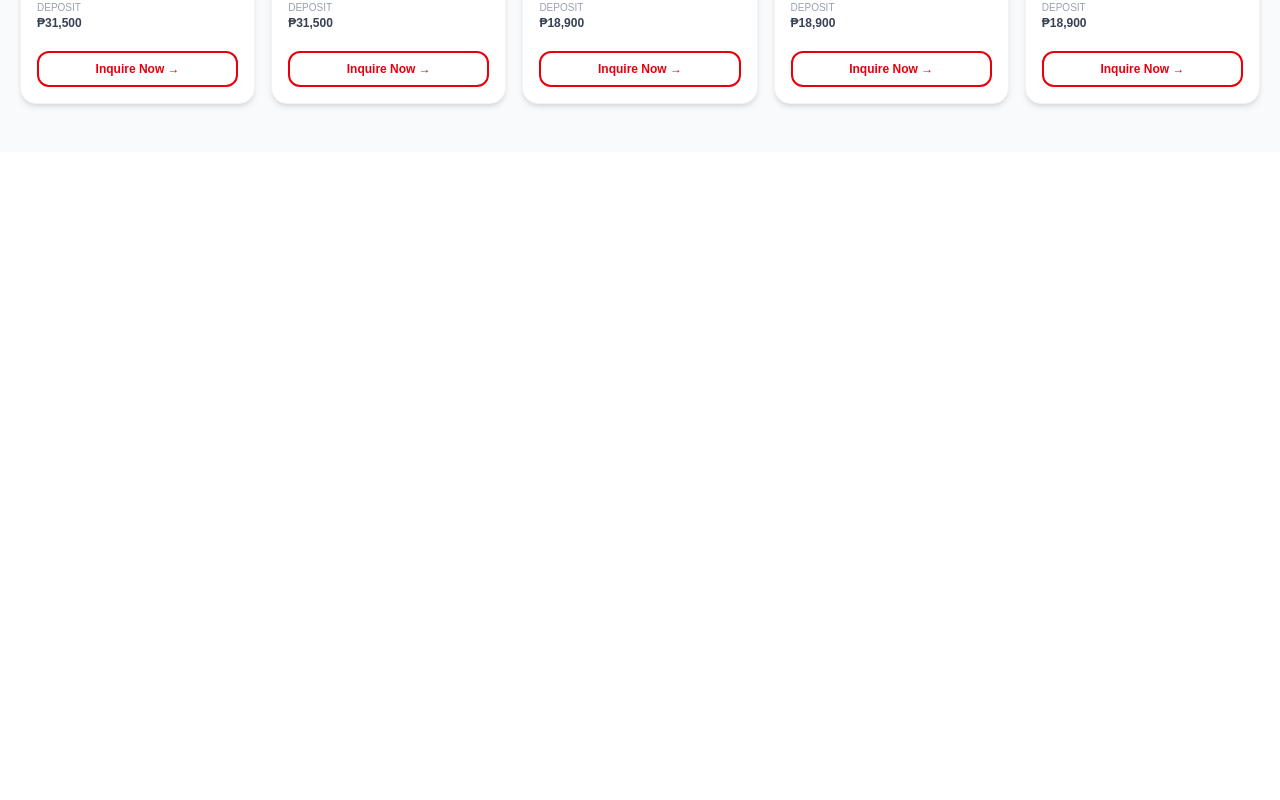
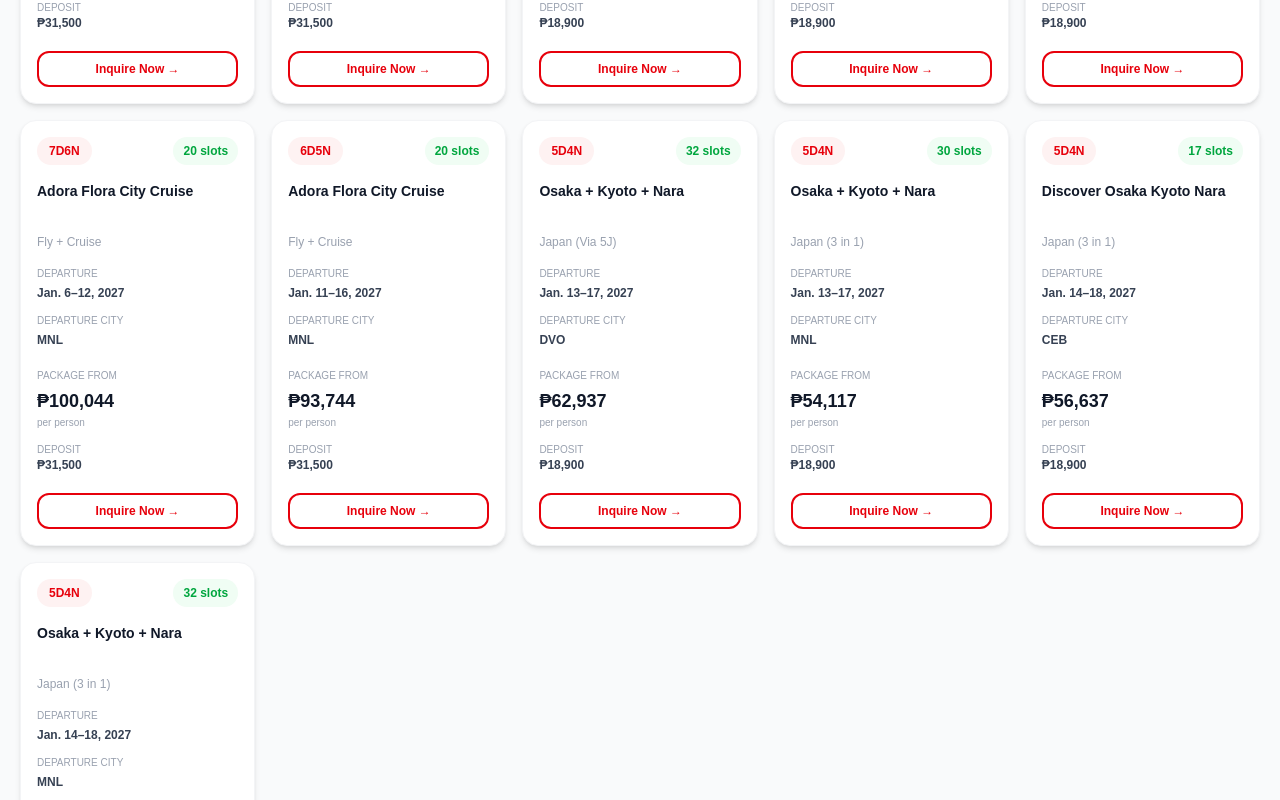
Before and after one commit to chingutravelandtours/chingu-website, a Next.js app: page /japan-tours in a window 1280 px wide. Shown: the part 980-1780 px from the top of the page. Before the commit the page ends 1132 px from the top, so only its background shows below. Built offline with nearby package versions, Linux system fonts and the light colour scheme.

Commit message:
Update page.tsx

```diff
--- a/app/japan-tours/page.tsx
+++ b/app/japan-tours/page.tsx
@@ -121,6 +121,72 @@ const packages: Package[] = [
   city: "MNL",
   price: 999 * USD_TO_PHP,
   slots: 12,
+  deposit: 300 * USD_TO_PHP,
+},
+
+  {
+  title: "Adora Flora City Cruise",
+  subtitle: "Fly + Cruise",
+  duration: "7D6N",
+  dates: "Jan. 6–12, 2027",
+  city: "MNL",
+  price: 1588 * USD_TO_PHP,
+  slots: 20,
+  deposit: 500 * USD_TO_PHP,
+},
+
+{
+  title: "Adora Flora City Cruise",
+  subtitle: "Fly + Cruise",
+  duration: "6D5N",
+  dates: "Jan. 11–16, 2027",
+  city: "MNL",
+  price: 1488 * USD_TO_PHP,
+  slots: 20,
+  deposit: 500 * USD_TO_PHP,
+},
+
+{
+  title: "Osaka + Kyoto + Nara",
+  subtitle: "Japan (Via 5J)",
+  duration: "5D4N",
+  dates: "Jan. 13–17, 2027",
+  city: "DVO",
+  price: 999 * USD_TO_PHP,
+  slots: 32,
+  deposit: 300 * USD_TO_PHP,
+},
+
+{
+  title: "Osaka + Kyoto + Nara",
+  subtitle: "Japan (3 in 1)",
+  duration: "5D4N",
+  dates: "Jan. 13–17, 2027",
+  city: "MNL",
+  price: 859 * USD_TO_PHP,
+  slots: 30,
+  deposit: 300 * USD_TO_PHP,
+},
+
+{
+  title: "Discover Osaka Kyoto Nara",
+  subtitle: "Japan (3 in 1)",
+  duration: "5D4N",
+  dates: "Jan. 14–18, 2027",
+  city: "CEB",
+  price: 899 * USD_TO_PHP,
+  slots: 17,
+  deposit: 300 * USD_TO_PHP,
+},
+
+{
+  title: "Osaka + Kyoto + Nara",
+  subtitle: "Japan (3 in 1)",
+  duration: "5D4N",
+  dates: "Jan. 14–18, 2027",
+  city: "MNL",
+  price: 859 * USD_TO_PHP,
+  slots: 32,
   deposit: 300 * USD_TO_PHP,
 },
 ];
```
